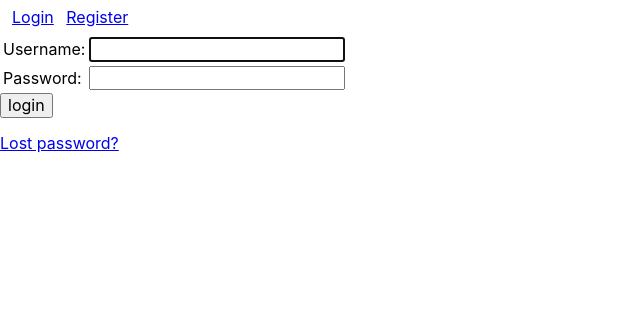
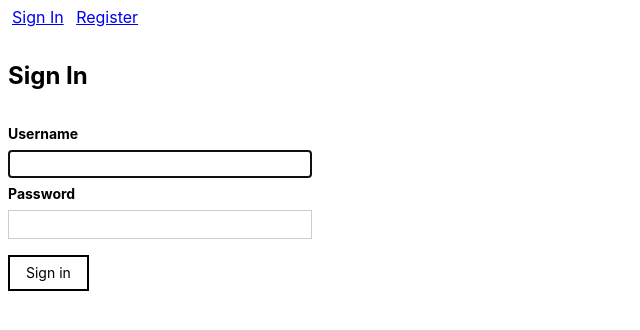
Before and after one commit to arpradhan/hausmate, a Django app: page /login/ in a window 1280 px wide. Shown: the top 330 px of the page, without its empty margins (0-640 px from the left). Run offline with Django 3.2, Linux system fonts and the light colour scheme; some libraries are stand-ins or nearby versions.

Commit message:
style login form

```diff
--- a/hausmate/houses/templates/base.html
+++ b/hausmate/houses/templates/base.html
@@ -11,7 +11,7 @@
         <a class="ph1" href="{% url 'home' %}">Home</a>
         <a class="ph1" href="{% url 'logout' %}">Logout</a>
       {% else %}
-        <a class="ph1" href="{% url 'login' %}">Login</a>
+        <a class="ph1" href="{% url 'login' %}">Sign In</a>
         <a class="ph1" href="{% url 'user_create' %}">Register</a>
       {% endif %}
     </nav>
--- /dev/null
+++ b/hausmate/settings/auth.py
@@ -0,0 +1,3 @@
+AUTH_USER_MODEL = 'users.User'
+LOGOUT_REDIRECT_URL = '/'
+LOGIN_REDIRECT_URL = '/houses'
--- a/hausmate/settings/base.py
+++ b/hausmate/settings/base.py
@@ -11,6 +11,7 @@ https://docs.djangoproject.com/en/1.11/ref/settings/
 """
 
 import os
+from .auth import *
 
 # Build paths inside the project like this: os.path.join(BASE_DIR, ...)
 BASE_DIR = os.path.dirname(os.path.dirname(os.path.abspath(__file__)))
@@ -121,7 +122,3 @@ USE_TZ = True
 # https://docs.djangoproject.com/en/1.11/howto/static-files/
 
 STATIC_URL = '/static/'
-
-# Authentication
-AUTH_USER_MODEL = 'users.User'
-LOGOUT_REDIRECT_URL = '/'
--- a/hausmate/users/templates/registration/login.html
+++ b/hausmate/users/templates/registration/login.html
@@ -1,38 +1,51 @@
 {% extends "base.html" %}
 {% block content %}
 
+<h2 class="pa2">Sign In</h2>
+
 {% if form.errors %}
-<p>Your username and password didn't match. Please try again.</p>
+  <p class="w-100 pa2 red">Your username and password didn't match. Please try again.</p>
 {% endif %}
 
-{% if next %}
-  {% if user.is_authenticated %}
-  <p>Your account doesn't have access to this page. To proceed,
-  please login with an accoun that has access.</p>
-  {% else %}
-  <p>Please log in to see this page.</p>
-  {% endif %}
-{% endif %}
-
-<form action="{% url 'login' %}" method="post">
+<form action="{% url 'login' %}" method="post" class="w-25 pa2">
   {% csrf_token %}
-  <table>
-    <tr>
-      <td>{{ form.username.label_tag }}</td>
-      <td>{{ form.username }}</td>
-    </tr>
-    <tr>
-      <td>{{ form.password.label_tag }}</td>
-      <td>{{ form.password }}</td>
-    </tr>
-  </table>
-
-  <input type="submit" value="login" />
-  <input type="hidden" name="next" value="{% url 'house_list' %}">
+  <div class="form-field mb2">
+    <label
+      for="{{ form.username.id_for_label }}"
+      class="f6 b db mb2"
+    >
+      {{ form.username.label }}
+    </label>
+    <input
+      type="text"
+      required
+      autofocus
+      id="{{ form.username.id_for_label }}"
+      name="{{ form.username.name }}"
+      class="input-reset ba b--black-20 pa1 b2 db w-100"
+    >
+  </div>
+  <div class="form-field mb2">
+    <label
+      for="{{ form.password.id_for_label }}"
+      class="f6 b db mb2"
+    >
+      {{ form.password.label }}
+    </label>
+    <input
+      type="password"
+      required
+      id="{{ form.password.id_for_label }}"
+      name="{{ form.password.name }}"
+      class="input-reset ba b--black-20 pa1 b2 db w-100"
+    >
+  </div>
+  <input
+    type="submit"
+    value="Sign in"
+    class="dim f6 ba bw1 ph3 pv2 mb2 mt2 dib black bg-white b--black"
+  />
 </form>
 
-<p>
-  <a href="{% url 'password_reset' %}">Lost password?</a>
-</p>
 
 {% endblock %}
--- a/hausmate/users/templates/users/user_form.html
+++ b/hausmate/users/templates/users/user_form.html
@@ -65,7 +65,7 @@
     <input
       type="submit"
       value="Submit"
-      class="pointer:hover dim f6 ba bw1 ph3 pv2 mb2 mt2 dib black bg-white b--black"
+      class="dim f6 ba bw1 ph3 pv2 mb2 mt2 dib black bg-white b--black"
      />
   </form>
 </div>
```
Also changed, not shown: hausmate/users/templates/base.html (deleted).
